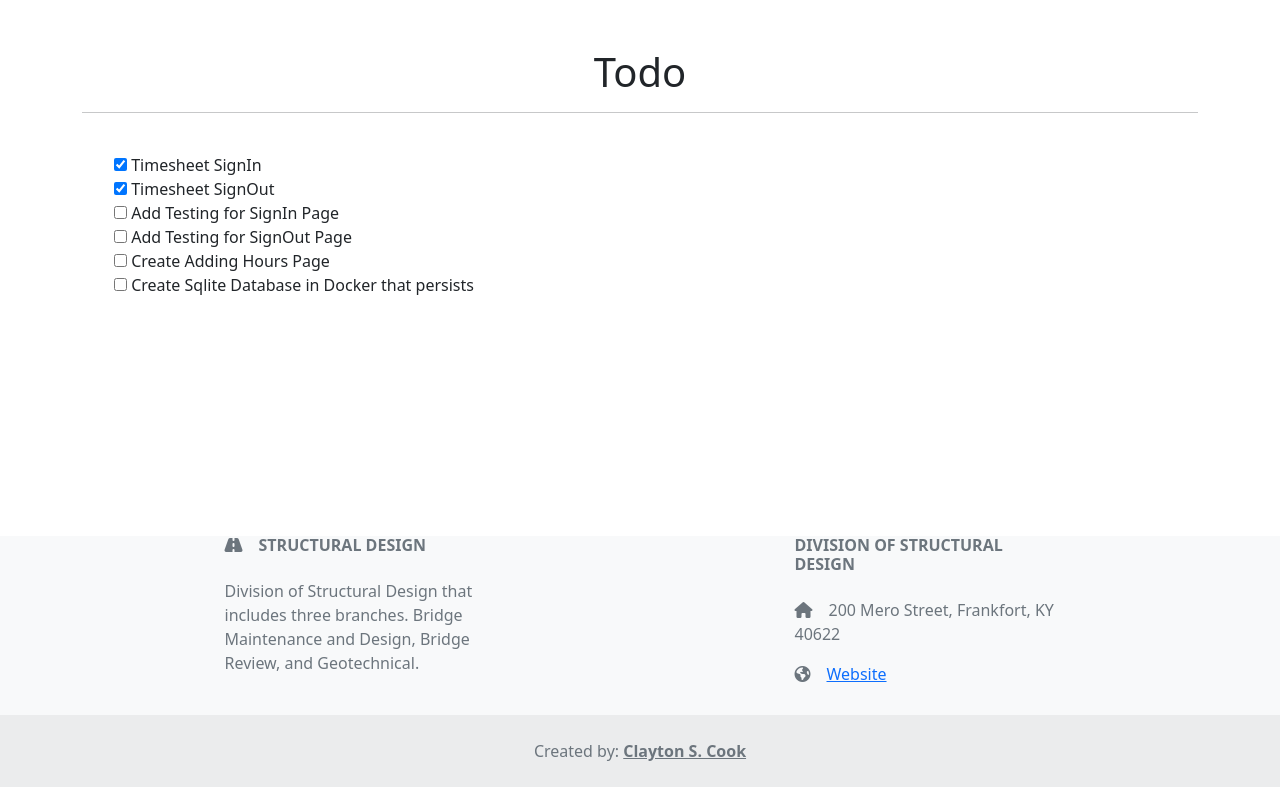
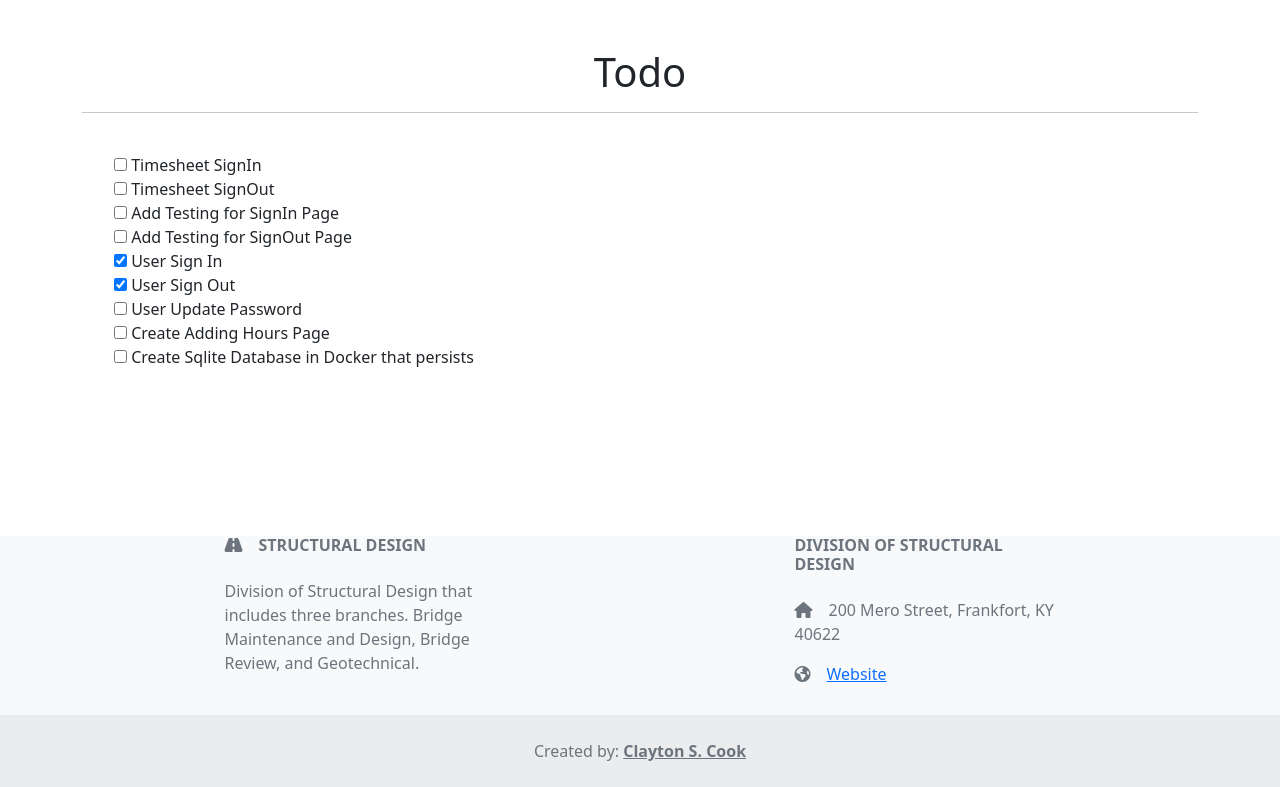
Before and after one commit to claytoncook12/structuraldesigntestapp, a Django app: page /checklist/ in a window 1280 px wide. Shown: the part 56-843 px from the top of the page. Run offline with Django 3.2, Linux system fonts and the light colour scheme; some libraries are stand-ins or nearby versions.

Commit message:
update todo page

```diff
--- a/DjangoApp/timesheet/templates/timesheet/timesheet_checklist.html
+++ b/DjangoApp/timesheet/templates/timesheet/timesheet_checklist.html
@@ -7,14 +7,20 @@
 <br>
 
 <ul style="text-align: left;">
-    <input type="checkbox" onclick="return false;" checked="checked"/>
+    <input type="checkbox" onclick="return false;"/>
         Timesheet SignIn<br>
-    <input type="checkbox" onclick="return false;" checked="checked"/>
+    <input type="checkbox" onclick="return false;"/>
         Timesheet SignOut<br>
     <input type="checkbox" onclick="return false;"/>
         Add Testing for SignIn Page<br>
     <input type="checkbox" onclick="return false;"/>
         Add Testing for SignOut Page<br>
+    <input type="checkbox" onclick="return false;" checked="checked"/>
+        User Sign In<br>
+    <input type="checkbox" onclick="return false;" checked="checked"/>
+        User Sign Out<br>
+    <input type="checkbox" onclick="return false;"/>
+        User Update Password<br>
     <input type="checkbox" onclick="return false;"/>
         Create Adding Hours Page<br>
     <input type="checkbox" onclick="return false;"/>
```
